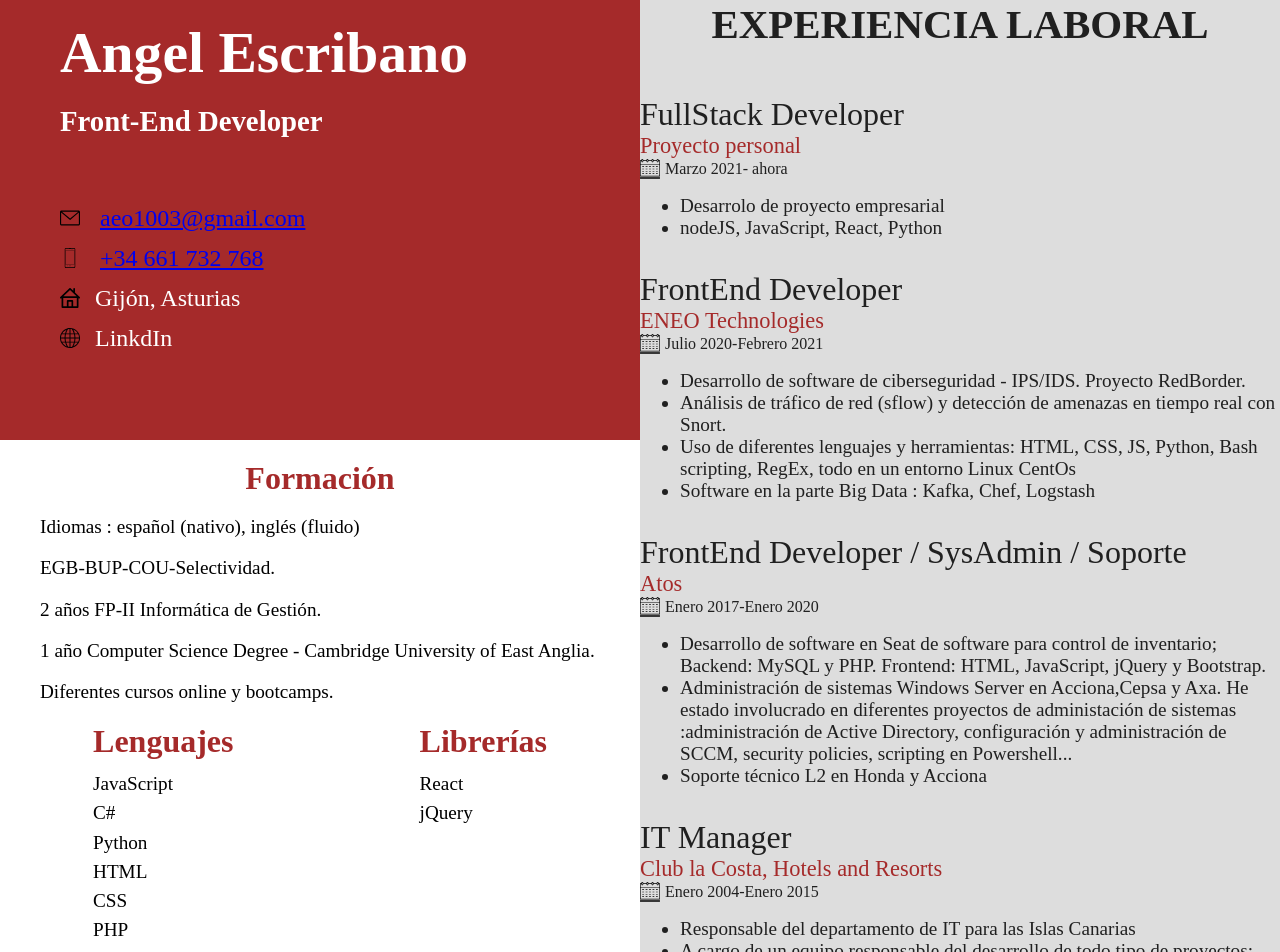
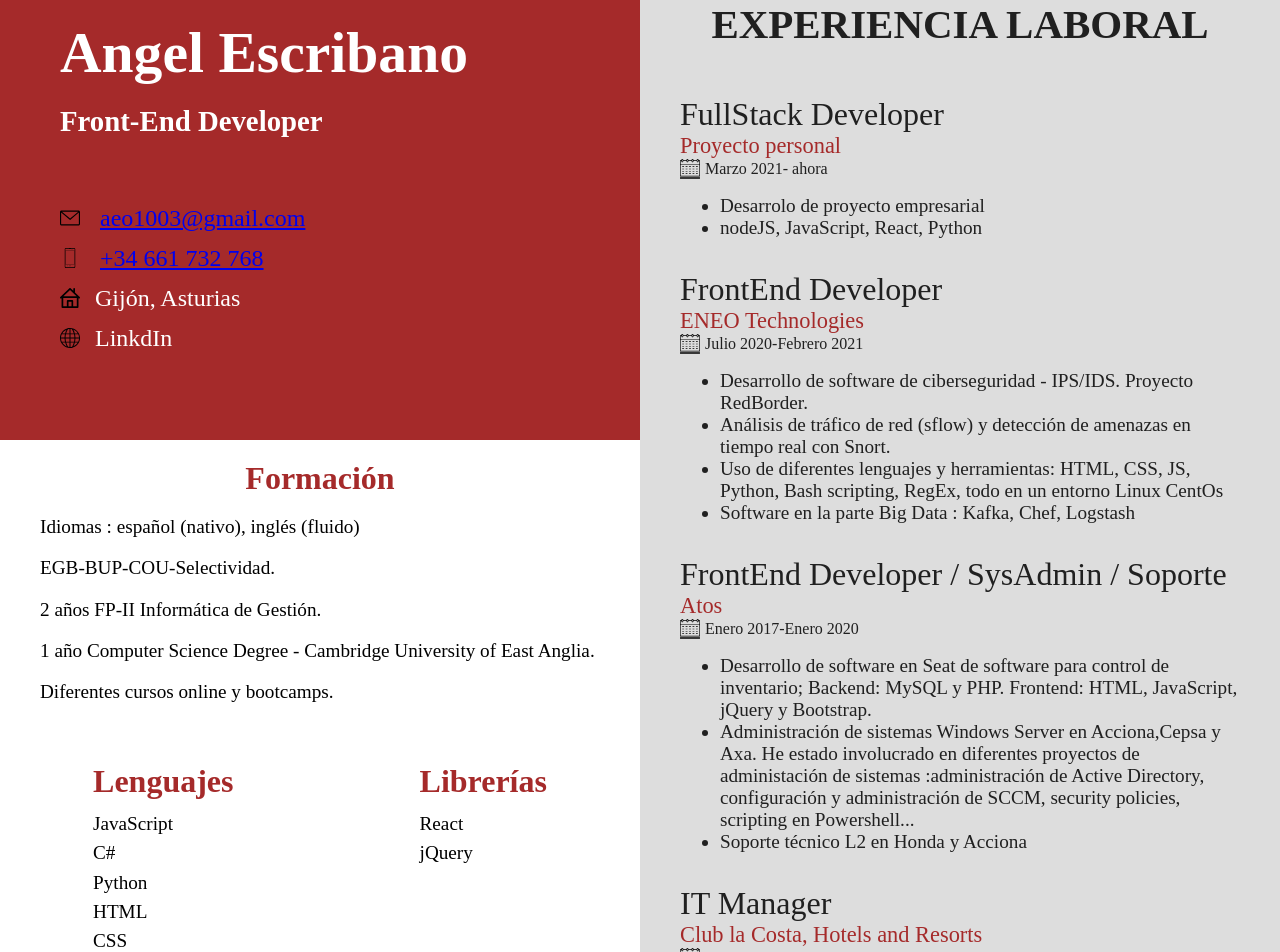
Before and after one commit to aeo1003/resume, a React (Create React App) app: page / in a window 1280 px wide. Shown: the top 952 px of the page. Built offline with nearby package versions, Linux system fonts and the light colour scheme; a web font is replaced by a local one.

Commit message:
css margen izquierdo historial

```diff
--- a/src/App.css
+++ b/src/App.css
@@ -90,6 +90,11 @@ body {
   line-height: 10px;
 }
 
+.tituloSkills div {
+  margin-top:40px;
+
+}
+
 
 
 .titulo div {
@@ -123,9 +128,11 @@ body {
   background-color: #dddddd;
   color: #202020;
   font-family: 'GFS Didot', serif;
+  padding-left: var(--margen-izquierdo);
+  padding-right: var(--margen-izquierdo);
 }
 
-.experiencia .titulo {
+.titulo {
   font-size: 1.6em;
 
   align-self: center;
--- a/src/Datos2.js
+++ b/src/Datos2.js
@@ -76,6 +76,7 @@ function Datos2() {
                             </dt>
                         </div>
                     </div>
+
                 </article>
             </section>
 
```
